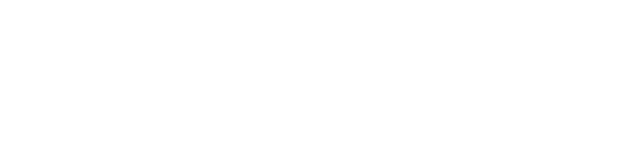
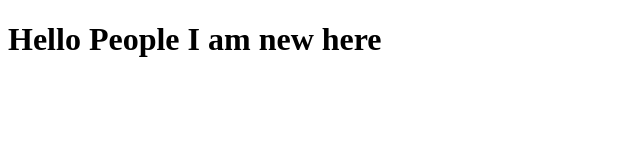
Before and after one commit to nabin00012/secondProject, a plain HTML site: page index.html in a window 1280 px wide. Shown: the whole page, without its empty margins (0-640 px from the left). Drawn offline with Linux system fonts and the light colour scheme.

Commit message:
:rocket: Added

```diff
--- a/index.html
+++ b/index.html
@@ -8,6 +8,9 @@
 </head>
 <body>
 
+    <h1>
+        Hello People I am new here
+    </h1>
     <div class="main">
 
     </div>
```
